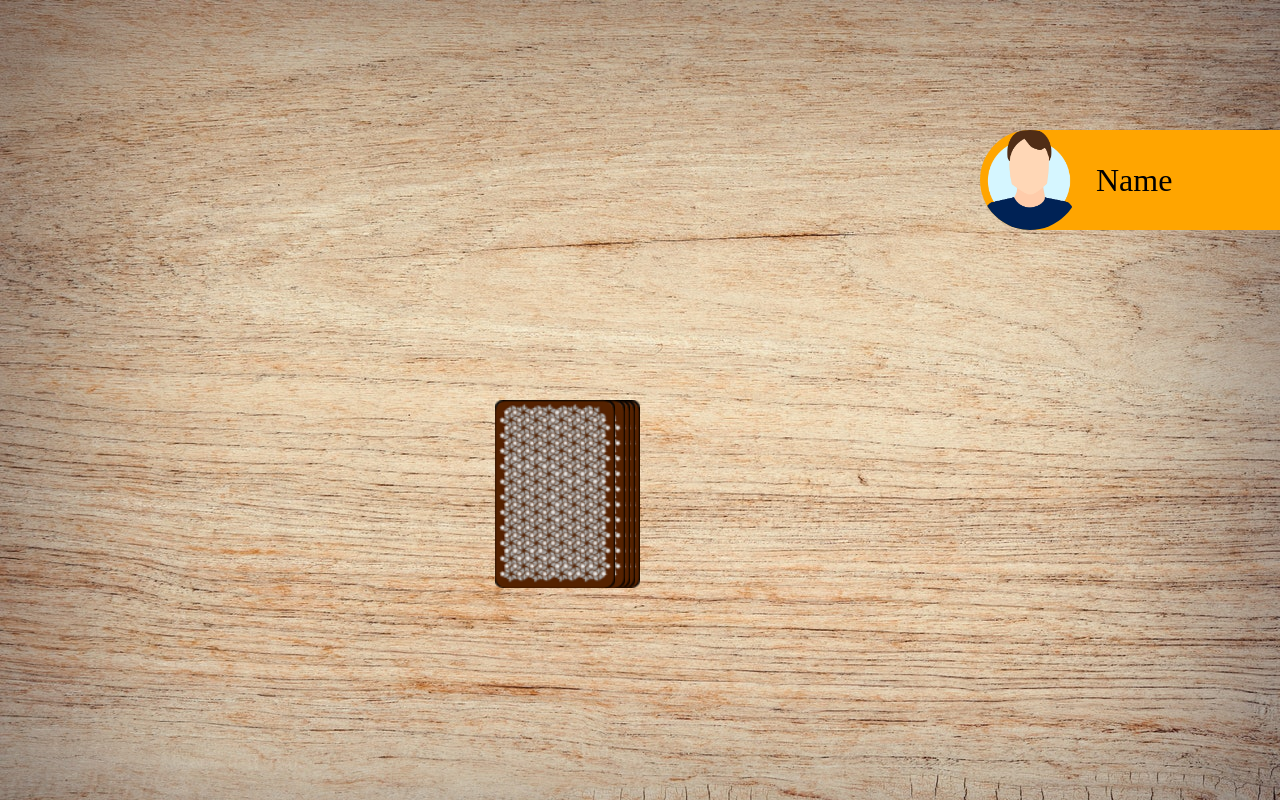
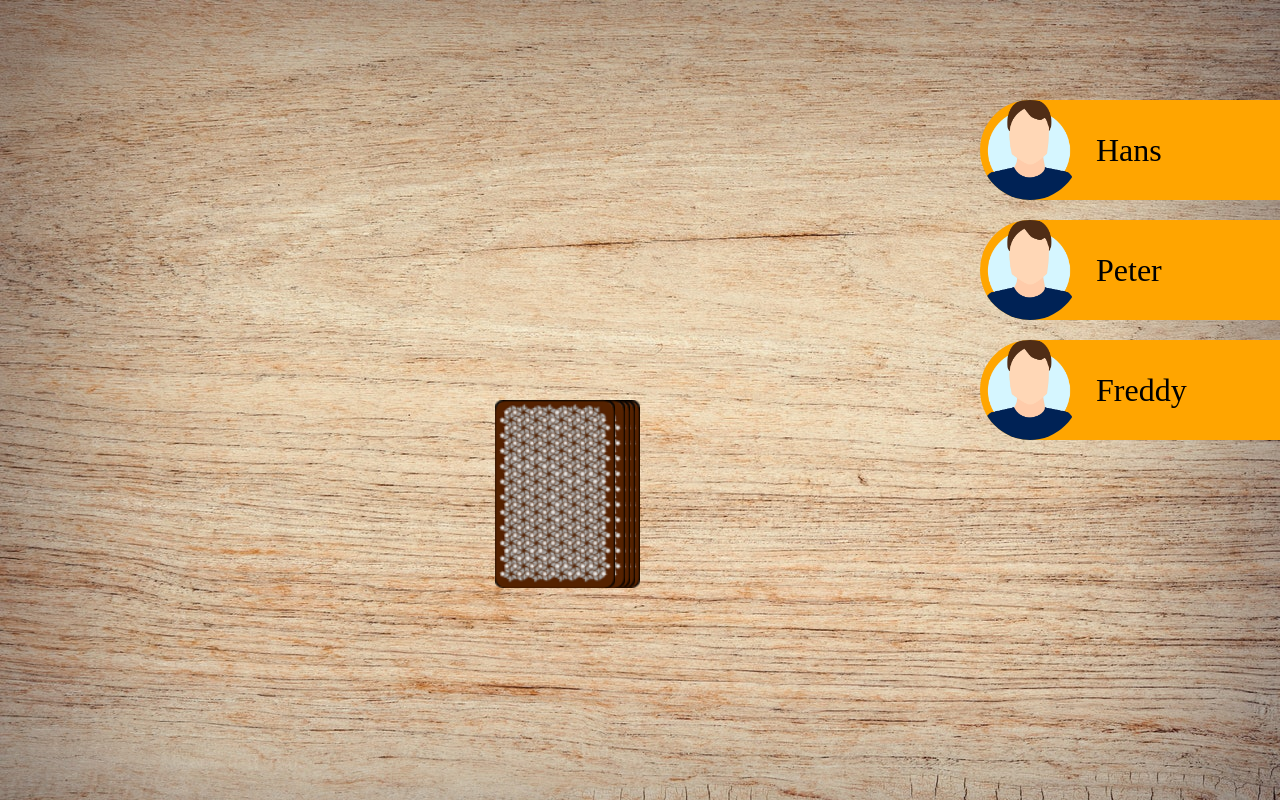
Before and after one commit to DavidSchuchert/ringoffire, an Angular app: page /game in a window 1280 px wide. Built offline with nearby package versions, Linux system fonts and the light colour scheme.

Commit message:
added player Names

```diff
--- a/src/app/game/game.component.html
+++ b/src/app/game/game.component.html
@@ -1,4 +1,15 @@
-<app-player class="player-position" style="top: 130px"></app-player>
+
+
+
+
+
+
+
+
+<app-player
+ *ngFor="let player of game.players; let i = index;" [ngStyle]="{'top.px': 100 + (i * 120)}"
+ [name]="player"
+ class="player-position" ></app-player>
 
 <div class="field">
 
--- a/src/app/player/player.component.html
+++ b/src/app/player/player.component.html
@@ -1,5 +1,5 @@
 <div class="player">
-    <img src="/assets/img/profile/1.webp" > <span> Name </span>
+    <img src="/assets/img/profile/1.webp" > <span> {{name}} </span>
 
 
 </div>
--- a/src/app/player/player.component.ts
+++ b/src/app/player/player.component.ts
@@ -1,4 +1,4 @@
-import { Component } from '@angular/core';
+import { Component, Input } from '@angular/core';
 import { CommonModule } from '@angular/common';
 
 @Component({
@@ -9,5 +9,5 @@
   styleUrl: './player.component.scss'
 })
 export class PlayerComponent {
-
+@Input() name;
 }
--- a/src/models/game.ts
+++ b/src/models/game.ts
@@ -1,5 +1,5 @@
 export class Game {
-    public players: string[] = [];
+    public players: string[] = ['Hans', 'Peter', 'Freddy'];
     public stack: string[] = [];
     public playedCards: string[]= [];
     public currentPlayer: number = 0;
```
